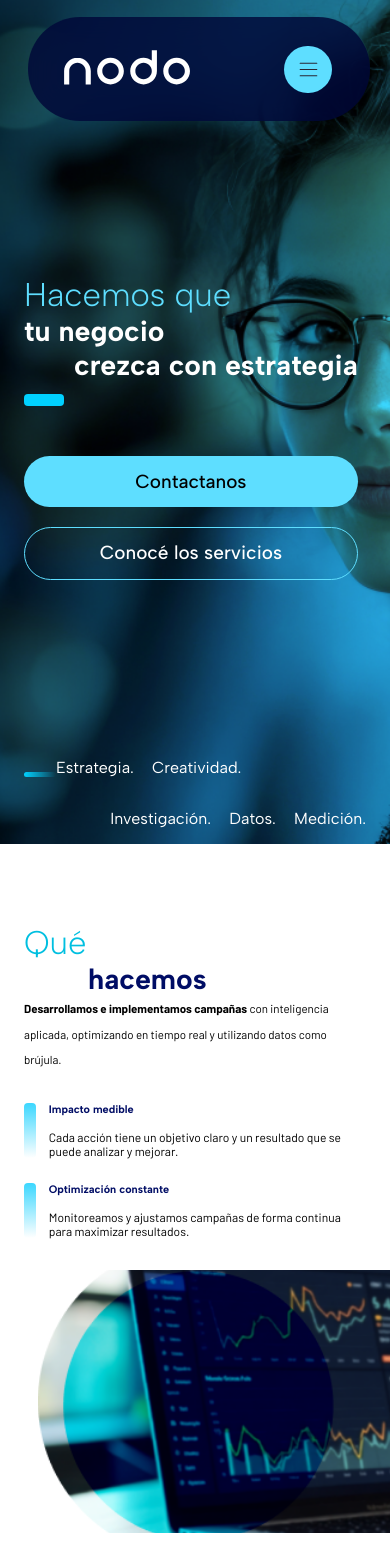
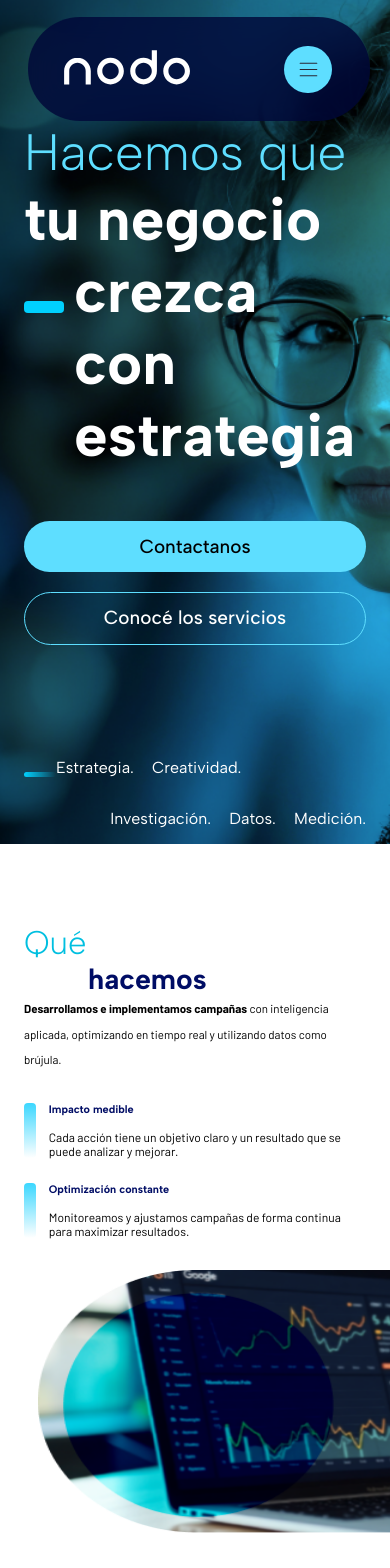
Before and after one commit to matisj993/Nodo-test, a Next.js app: page / in a window 390 px wide. Shown: the top 1568 px of the page. Built offline with nearby package versions, Linux system fonts and the light colour scheme.

Commit message:
Fix styles in Mobile

```diff
--- a/src/components/BannerComponent/BannerComponent.module.scss
+++ b/src/components/BannerComponent/BannerComponent.module.scss
@@ -31,7 +31,7 @@
     padding-bottom: 1.5rem;
   }
   @media (max-width: 760px) {
-   height: 20%;
+   height: 0%;
   }
 }
 .heroBottom {
@@ -119,6 +119,7 @@
   @media (max-width: 768px) {
     justify-content: center;
     padding-left: 0rem;
+    margin-bottom: 0;
   }
 }
 
@@ -142,7 +143,7 @@
     font-size: 3.22044rem;
   }
   @media screen and (max-width: 768px) {
-    font-size: 2.0547rem;
+    font-size: 3.19606rem;
   }
 }
 
@@ -158,7 +159,7 @@
   }
 
   @media (max-width: 768px) {
-    font-size: 1.7817rem;
+   font-size: 3.76706rem;
   }
 }
 .subtitleBefore {
@@ -178,7 +179,7 @@
   @media screen and (max-width: 768px) {
     align-items: start;
     gap: 10px;
-    font-size:  1.7817rem;
+   font-size: 3.76706rem;
   }
 
   &::before {
--- a/src/components/OurApproachComponent/OurApproach.module.scss
+++ b/src/components/OurApproachComponent/OurApproach.module.scss
@@ -101,6 +101,10 @@
   align-items: start;
    @media screen and (max-width: 1681px){
      justify-content: end;
+   }
+   @media screen and (max-width: 640px){
+    overflow: revert;
+     justify-content: left;
    }
   img{
     object-position: left; // La imagen se queda pegada a la izquierda del div
--- a/src/components/OurApproachComponent/OurApproachComponent.tsx
+++ b/src/components/OurApproachComponent/OurApproachComponent.tsx
@@ -23,7 +23,7 @@ export const OurApproachComponent = () => {
                 >
                     <div className={styles["image-wrapper"]}>
                         {/* Placeholder for image - replace with actual image */}
-                        <Image src={isMobile ? "/img/OurApproachComponent/leftImgMobile.png" : "/img/OurApproachComponent/leftImg.png"} alt="Our Approach" width={700 } height={500} />
+                        <Image src={isMobile ? "/img/OurApproachComponent/leftImgMobile.png" : "/img/OurApproachComponent/leftImg.png"} alt="Our Approach" width={isMobile ? 325 : 700 } height={isMobile ? 263 : 500} />
                     </div>
                 </motion.div>
 
--- a/src/components/WhatWeDoComponent/WhatWeDoComponent.module.scss
+++ b/src/components/WhatWeDoComponent/WhatWeDoComponent.module.scss
@@ -158,6 +158,7 @@
     @media screen and (max-width: 640px) {
       width: 400px;
       margin-right: -4.5rem;
+      object-fit: fill;
     }
   }
 }
--- a/src/components/WhatWeDoComponent/WhatWeDoComponent.tsx
+++ b/src/components/WhatWeDoComponent/WhatWeDoComponent.tsx
@@ -81,7 +81,7 @@ export const WhatWeDoComponent = () => {
         <Image
           src={isMobile ? "/img/WhatWeDoComponent/WhatWeDoMobile.png" : "/img/WhatWeDoComponent/WhatWeDo.png"}
           alt=""
-          width={isMobile ? 609 : 700}
+          width={isMobile ? 325 : 700}
           height={isMobile ? 263 : 500}
         />
       </motion.div>
```
